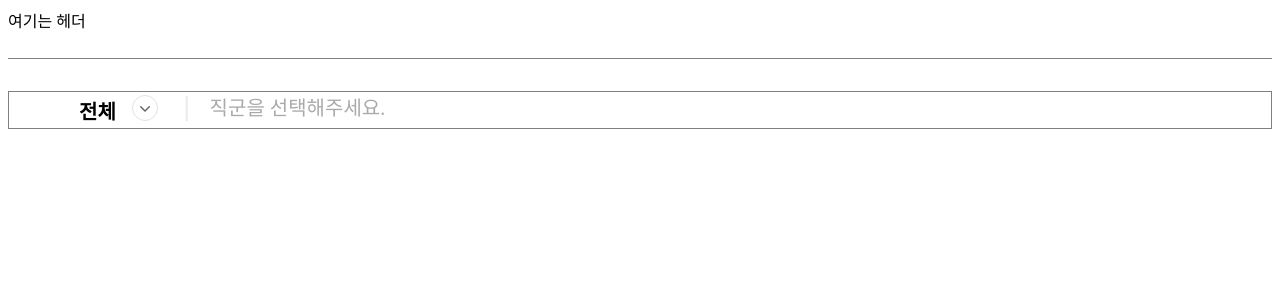
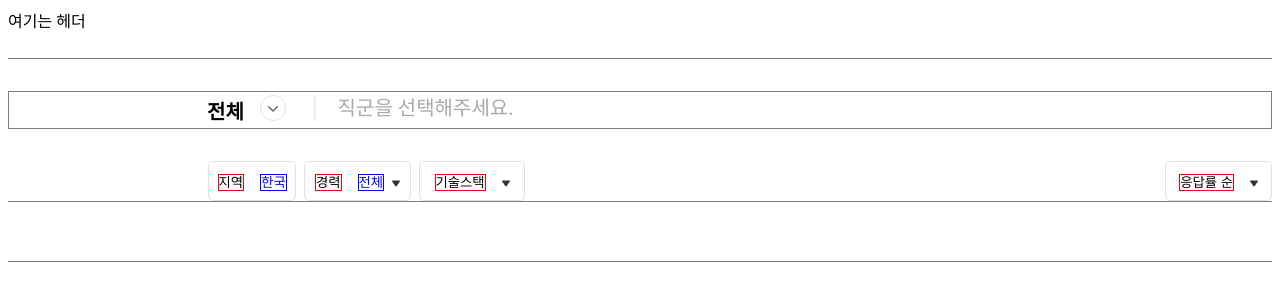
Before and after one commit to jodandan/Rizingcamp_plus, a React (Create React App) app in the folder neordinary-template-react-js-web-main/: page /employment in a window 1280 px wide. Shown: the top 300 px of the page. Built offline with nearby package versions, Linux system fonts and the light colour scheme.

Commit message:
feat/EmploymentPage 두번째 해더 완성

```diff
--- /dev/null
+++ b/neordinary-template-react-js-web-main/src/components/ButtonComponent.js
@@ -0,0 +1,39 @@
+import React from "react";
+import styled from 'styled-components';
+
+
+const Button = styled.button`
+    width: 95px;
+    height: 40px;
+    margin-left: 12.5rem;
+    background-color: white;
+    border-radius: 5px;
+    border: 1px solid #e1e2e3;
+    cursor: pointer;
+
+    &:hover {
+        background-color: #f8f8f8;
+    }
+`;
+
+const Region = styled.span`
+    border: 1px solid red;
+    margin-right: 1rem;
+`;
+
+const Korea = styled.span`
+    border: 1px solid blue;
+    color: blue;
+`;
+
+
+const ButtonComponent = () => {
+    return(
+            <Button>
+                <Region>지역</Region>
+                <Korea>한국</Korea>
+            </Button>
+    );
+}
+
+export default ButtonComponent;
--- /dev/null
+++ b/neordinary-template-react-js-web-main/src/components/LastButtonComponent.js
@@ -0,0 +1,48 @@
+import React from "react";
+import styled from 'styled-components';
+
+
+const Button = styled.button`
+    width: 115px;
+    height: 40px;
+    margin-left: 40rem;
+    background-color: white;
+    border-radius: 5px;
+    border: 1px solid #e1e2e3;
+    cursor: pointer;
+
+    &:hover {
+        background-color: #f8f8f8;
+    }
+`;
+
+const Region = styled.span`
+    border: 1px solid red;
+    margin-right: 1rem;
+`;
+
+const Korea = styled.span`
+    border: 1px solid blue;
+    margin-right: 0.5rem;
+    color: blue;
+`;
+
+const Emoticon = styled.span`
+
+`;
+
+const LastButtonComponent = () => {
+    return(
+            <Button>
+                <Region>응답률 순</Region>
+                    <Emoticon>
+                        <svg width="8" height="7" viewBox="0 0 8 7" fill="none" xmlns="https://www.w3.org/2000/svg">
+                            <path d="M7.33334 0.494202C7.85691 0.494202 8.14842 1.1611 7.82205 1.61224L4.50038 6.20371C4.25071 6.54882 3.77503 6.54971 3.5243 6.20554L0.179295 1.61408C-0.149094 1.16332 0.14211 0.494202 0.666672 0.494202H7.33334Z" fill="#333">
+                            </path>
+                        </svg>
+                    </Emoticon>
+            </Button>
+    );
+}
+
+export default LastButtonComponent;
--- /dev/null
+++ b/neordinary-template-react-js-web-main/src/components/SelectButtonComponent.js
@@ -0,0 +1,49 @@
+import React from "react";
+import styled from 'styled-components';
+
+
+const Button = styled.button`
+    width: 115px;
+    height: 40px;
+    margin-left: 0.5rem;
+    background-color: white;
+    border-radius: 5px;
+    border: 1px solid #e1e2e3;
+    cursor: pointer;
+
+    &:hover {
+        background-color: #f8f8f8;
+    }
+`;
+
+const Region = styled.span`
+    border: 1px solid red;
+    margin-right: 1rem;
+`;
+
+const Korea = styled.span`
+    border: 1px solid blue;
+    margin-right: 0.5rem;
+    color: blue;
+`;
+
+const Emoticon = styled.span`
+
+`;
+
+const SelectButtonComponent = () => {
+    return(
+            <Button>
+                <Region>경력</Region>
+                <Korea>전체</Korea>
+                    <Emoticon>
+                        <svg width="8" height="7" viewBox="0 0 8 7" fill="none" xmlns="https://www.w3.org/2000/svg">
+                            <path d="M7.33334 0.494202C7.85691 0.494202 8.14842 1.1611 7.82205 1.61224L4.50038 6.20371C4.25071 6.54882 3.77503 6.54971 3.5243 6.20554L0.179295 1.61408C-0.149094 1.16332 0.14211 0.494202 0.666672 0.494202H7.33334Z" fill="#333">
+                            </path>
+                        </svg>
+                    </Emoticon>
+            </Button>
+    );
+}
+
+export default SelectButtonComponent;
--- /dev/null
+++ b/neordinary-template-react-js-web-main/src/components/ThirdButtonComponent.js
@@ -0,0 +1,48 @@
+import React from "react";
+import styled from 'styled-components';
+
+
+const Button = styled.button`
+    width: 115px;
+    height: 40px;
+    margin-left: 0.5rem;
+    background-color: white;
+    border-radius: 5px;
+    border: 1px solid #e1e2e3;
+    cursor: pointer;
+
+    &:hover {
+        background-color: #f8f8f8;
+    }
+`;
+
+const Region = styled.span`
+    border: 1px solid red;
+    margin-right: 1rem;
+`;
+
+const Korea = styled.span`
+    border: 1px solid blue;
+    margin-right: 0.5rem;
+    color: blue;
+`;
+
+const Emoticon = styled.span`
+
+`;
+
+const ThirdButtonComponent = () => {
+    return(
+            <Button>
+                <Region>기술스택</Region>
+                    <Emoticon>
+                        <svg width="8" height="7" viewBox="0 0 8 7" fill="none" xmlns="https://www.w3.org/2000/svg">
+                            <path d="M7.33334 0.494202C7.85691 0.494202 8.14842 1.1611 7.82205 1.61224L4.50038 6.20371C4.25071 6.54882 3.77503 6.54971 3.5243 6.20554L0.179295 1.61408C-0.149094 1.16332 0.14211 0.494202 0.666672 0.494202H7.33334Z" fill="#333">
+                            </path>
+                        </svg>
+                    </Emoticon>
+            </Button>
+    );
+}
+
+export default ThirdButtonComponent;
--- a/neordinary-template-react-js-web-main/src/pages/Employment/Dropdown.js
+++ b/neordinary-template-react-js-web-main/src/pages/Employment/Dropdown.js
@@ -11,7 +11,7 @@ const DropdownMenu = styled.div`
     background-color: #fff;
     border: 1px solid #e1e2e3;
     border-radius: 4px;
-    margin-left: 5rem;
+    margin-left: 12rem;
     width: 190px;
     max-height: 70vh; /* 최대 높이 설정 */
     overflow-y: auto; /* 스크롤 가능하게 설정 */
--- a/neordinary-template-react-js-web-main/src/pages/Employment/Employment.js
+++ b/neordinary-template-react-js-web-main/src/pages/Employment/Employment.js
@@ -2,12 +2,14 @@ import React from "react";
 import styled from 'styled-components';
 import AppHeader from "../../components/AppHeader";
 import Top from "./Top";
+import SecondTop from './SecondTop';
 
 const Employment = () => {
     return (
         <>
             <AppHeader />
             <Top/>
+            <SecondTop />
         </>
     );
 }
--- /dev/null
+++ b/neordinary-template-react-js-web-main/src/pages/Employment/SecondTop.js
@@ -0,0 +1,36 @@
+import React from "react";
+import styled from 'styled-components';
+import ButtonComponent from "../../components/ButtonComponent";
+import SelectButtonComponent from "../../components/SelectButtonComponent";
+import ThirdButtonComponent from "../../components/ThirdButtonComponent";
+import LastButtonComponent from "../../components/LastButtonComponent";
+
+const Container = styled.div`
+    border-bottom: 1px solid grey;
+    height: 100px;
+`;
+
+const Box = styled.div`
+    margin-top: 2rem;
+    border-bottom: 1px solid grey;
+    display: flex;
+`;
+
+
+
+
+const SecondTop = () => {
+    return(
+        <Container>
+            <Box>
+                <ButtonComponent/>
+                <SelectButtonComponent/>
+                <ThirdButtonComponent/>
+                <LastButtonComponent/>
+            </Box>
+
+        </Container>
+    );
+}
+
+export default SecondTop;
--- a/neordinary-template-react-js-web-main/src/pages/Employment/Top.js
+++ b/neordinary-template-react-js-web-main/src/pages/Employment/Top.js
@@ -25,7 +25,7 @@ const LeftButton = styled.button`
     font-weight: 700;
     background: none;
     border: none;
-    margin-left: 4rem;
+    margin-left: 12rem;
 
 `;
 
```
